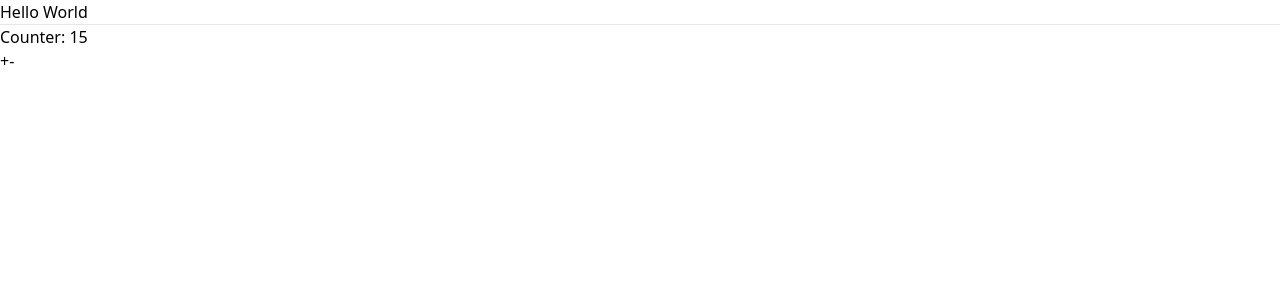
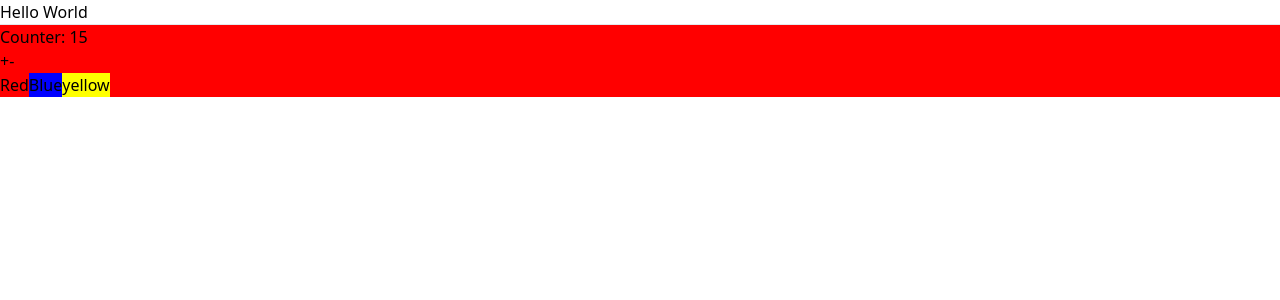
Before and after one commit to Foxlancerr/vite-react, a React (Vite) app in the folder vite-react/: page / in a window 1280 px wide. Shown: the top 300 px of the page. Built offline with nearby package versions, Linux system fonts and the light colour scheme.

Commit message:
automatic bg-changer is added

```diff
--- a/vite-react/src/App.jsx
+++ b/vite-react/src/App.jsx
@@ -1,11 +1,13 @@
-import Counter from "./Counter";
+import { Counter, BackgroundColor } from "./components/index";
+
 function App() {
-
   return (
     <>
       <h1>Hello World</h1>
       <hr />
-      <Counter></Counter>
+      <BackgroundColor>
+        <Counter></Counter>
+      </BackgroundColor>
     </>
   );
 }
--- /dev/null
+++ b/vite-react/src/components/BackgroundColor.jsx
@@ -0,0 +1,30 @@
+import React, { useState } from "react";
+
+const BackgroundColor = ({ children }) => {
+  const [bgColor, SetBgColor] = useState("red");
+  return (
+    <div style={{ backgroundColor: bgColor }} className="w-full h-screen">
+      {children}
+      <div className="flex fixed bottom-10 p-2 bg-slate-500 gap-5 rounded-full">
+        <button
+        onClick={()=> SetBgColor("red")}
+        style={{ backgroundColor: "red"}} className="py-2 px-10 rounded-full text-white">
+          Red
+        </button>
+        <button
+        onClick={()=> SetBgColor("blue")}
+        style={{ backgroundColor: "blue"}} className="py-2 px-10 rounded-full text-white">
+          Blue
+        </button>
+        <button
+        onClick={()=> SetBgColor("yellow")}
+        style={{ backgroundColor: "yellow"}} className="py-2 px-10 rounded-full text-black">
+          yellow
+        </button>
+
+      </div>
+    </div>
+  );
+};
+
+export default BackgroundColor;
--- a/vite-react/src/Counter.jsx
+++ b/vite-react/src/components/Counter.jsx
@@ -16,12 +16,10 @@ function Counter() {
   let [counter, setCounter] = useState(15);
   const increment = () => {
     setCounter((counter = counter + 1));
-    // counter += 1;
     console.log(counter);
   };
   const decrement = () => {
     setCounter((counter = counter - 1));
-    // counter -= 1;
     console.log(counter);
   };
 
--- /dev/null
+++ b/vite-react/src/components/index.js
@@ -0,0 +1,7 @@
+import BackgroundColor from "./BackgroundColor";
+import Counter from "./Counter";
+
+export {
+    BackgroundColor,
+    Counter,
+}
```
